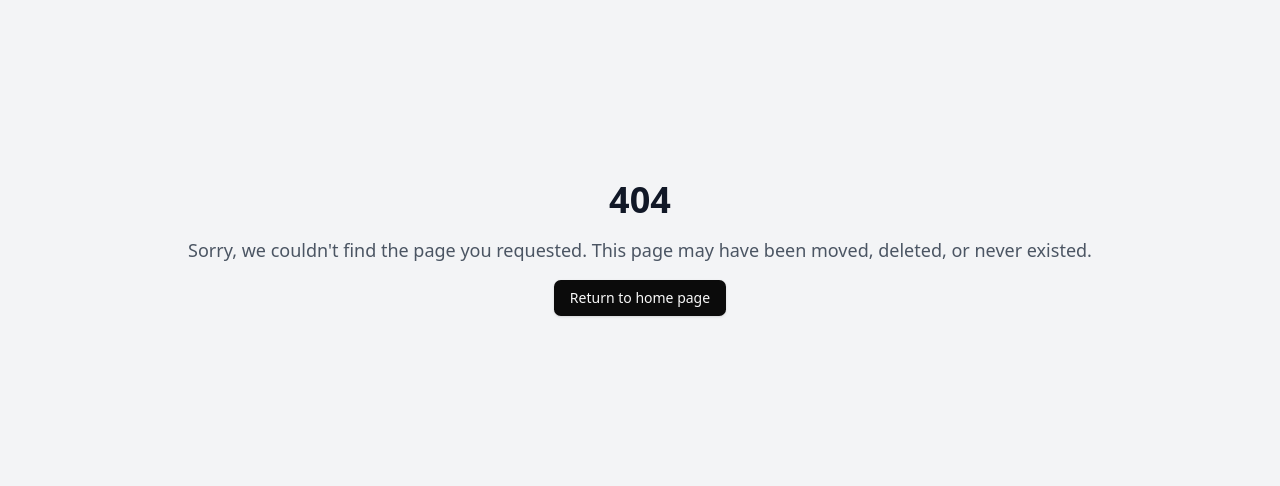
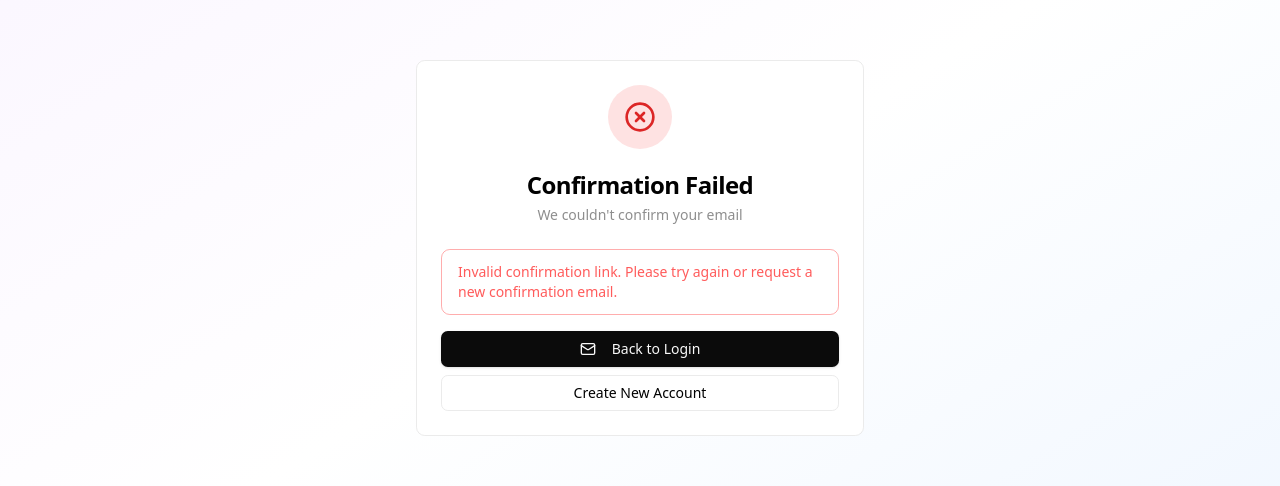
Before and after one commit to Posyacorp/sg-6cd42f55-fa65-489a-9389-7b597027e056-1771946699, a Next.js app: page /auth/confirm-email in a window 1280 px wide. Before the commit this address had no page. Shown: the part 152-638 px from the top of the page. Built offline with nearby package versions, Linux system fonts and the light colour scheme; no server answers.

Commit message:
feat(auth): Implement email confirmation flow with resend option

```diff
--- /dev/null
+++ b/src/pages/auth/confirm-email.tsx
@@ -0,0 +1,153 @@
+import { SEO } from "@/components/SEO";
+import { Card, CardContent, CardDescription, CardHeader, CardTitle } from "@/components/ui/card";
+import { Alert, AlertDescription } from "@/components/ui/alert";
+import { Button } from "@/components/ui/button";
+import { useEffect, useState } from "react";
+import { supabase } from "@/integrations/supabase/client";
+import { useRouter } from "next/router";
+import { Loader2, CheckCircle2, XCircle, Mail } from "lucide-react";
+import { motion } from "framer-motion";
+import Link from "next/link";
+
+export default function ConfirmEmail() {
+  const router = useRouter();
+  const [status, setStatus] = useState<"loading" | "success" | "error">("loading");
+  const [message, setMessage] = useState("");
+
+  useEffect(() => {
+    const handleEmailConfirmation = async () => {
+      // Check for token in URL hash
+      const hashParams = new URLSearchParams(window.location.hash.substring(1));
+      const accessToken = hashParams.get("access_token");
+      const type = hashParams.get("type");
+
+      if (!accessToken || type !== "signup") {
+        setStatus("error");
+        setMessage("Invalid confirmation link. Please try again or request a new confirmation email.");
+        return;
+      }
+
+      try {
+        // Exchange token for session
+        const { error } = await supabase.auth.setSession({
+          access_token: accessToken,
+          refresh_token: hashParams.get("refresh_token") || "",
+        });
+
+        if (error) throw error;
+
+        setStatus("success");
+        setMessage("Email confirmed successfully! Redirecting to login...");
+
+        // Redirect to login after 2 seconds
+        setTimeout(() => {
+          router.push("/auth/login");
+        }, 2000);
+      } catch (error: any) {
+        console.error("Error confirming email:", error);
+        setStatus("error");
+        setMessage(error.message || "Failed to confirm email. Please try again.");
+      }
+    };
+
+    handleEmailConfirmation();
+  }, [router]);
+
+  return (
+    <>
+      <SEO
+        title="Confirm Email - Pukaarly"
+        description="Confirm your email address"
+      />
+      <div className="min-h-screen flex items-center justify-center bg-gradient-to-br from-purple-50 via-white to-blue-50 dark:from-gray-900 dark:via-gray-800 dark:to-gray-900 p-4">
+        <motion.div
+          className="w-full max-w-md"
+          initial={{ opacity: 0, y: 20 }}
+          animate={{ opacity: 1, y: 0 }}
+          transition={{ duration: 0.5 }}
+        >
+          <Card>
+            <CardHeader className="space-y-1 text-center">
+              <motion.div
+                initial={{ scale: 0 }}
+                animate={{ scale: 1 }}
+                transition={{ type: "spring", stiffness: 200, delay: 0.2 }}
+                className="mx-auto mb-4"
+              >
+                {status === "loading" && (
+                  <div className="w-16 h-16 rounded-full bg-blue-100 dark:bg-blue-900/20 flex items-center justify-center">
+                    <Loader2 className="w-8 h-8 text-blue-600 dark:text-blue-400 animate-spin" />
+                  </div>
+                )}
+                {status === "success" && (
+                  <div className="w-16 h-16 rounded-full bg-green-100 dark:bg-green-900/20 flex items-center justify-center">
+                    <CheckCircle2 className="w-8 h-8 text-green-600 dark:text-green-400" />
+                  </div>
+                )}
+                {status === "error" && (
+                  <div className="w-16 h-16 rounded-full bg-red-100 dark:bg-red-900/20 flex items-center justify-center">
+                    <XCircle className="w-8 h-8 text-red-600 dark:text-red-400" />
+                  </div>
+                )}
+              </motion.div>
+
+              <CardTitle className="text-2xl font-bold">
+                {status === "loading" && "Confirming Email..."}
+                {status === "success" && "Email Confirmed!"}
+                {status === "error" && "Confirmation Failed"}
+              </CardTitle>
+              <CardDescription>
+                {status === "loading" && "Please wait while we verify your email address"}
+                {status === "success" && "Your account is now active"}
+                {status === "error" && "We couldn't confirm your email"}
+              </CardDescription>
+            </CardHeader>
+            <CardContent>
+              <motion.div
+                initial={{ opacity: 0, y: 10 }}
+                animate={{ opacity: 1, y: 0 }}
+                transition={{ duration: 0.4, delay: 0.3 }}
+              >
+                {status === "success" && (
+                  <Alert className="bg-green-50 dark:bg-green-900/20 border-green-200 dark:border-green-800">
+                    <AlertDescription className="text-green-800 dark:text-green-200">
+                      {message}
+                    </AlertDescription>
+                  </Alert>
+                )}
+
+                {status === "error" && (
+                  <div className="space-y-4">
+                    <Alert variant="destructive">
+                      <AlertDescription>{message}</AlertDescription>
+                    </Alert>
+
+                    <div className="flex flex-col gap-2">
+                      <Link href="/auth/login">
+                        <Button className="w-full">
+                          <Mail className="w-4 h-4 mr-2" />
+                          Back to Login
+                        </Button>
+                      </Link>
+                      <Link href="/auth/register">
+                        <Button variant="outline" className="w-full">
+                          Create New Account
+                        </Button>
+                      </Link>
+                    </div>
+                  </div>
+                )}
+
+                {status === "loading" && (
+                  <div className="flex items-center justify-center py-8">
+                    <Loader2 className="w-8 h-8 animate-spin text-muted-foreground" />
+                  </div>
+                )}
+              </motion.div>
+            </CardContent>
+          </Card>
+        </motion.div>
+      </div>
+    </>
+  );
+}
--- a/src/pages/auth/login.tsx
+++ b/src/pages/auth/login.tsx
@@ -17,11 +17,13 @@ export default function Login() {
   const [showPassword, setShowPassword] = useState(false);
   const [isLoading, setIsLoading] = useState(false);
   const [error, setError] = useState("");
+  const [showResendConfirmation, setShowResendConfirmation] = useState(false);
   const router = useRouter();
 
   const handleLogin = async (e: React.FormEvent) => {
     e.preventDefault();
     setError("");
+    setShowResendConfirmation(false);
     setIsLoading(true);
 
     try {
@@ -30,7 +32,16 @@ export default function Login() {
         password,
       });
 
-      if (signInError) throw signInError;
+      if (signInError) {
+        // Check if error is due to unconfirmed email
+        if (signInError.message.toLowerCase().includes("email not confirmed")) {
+          setError("Please confirm your email address before logging in.");
+          setShowResendConfirmation(true);
+          setIsLoading(false);
+          return;
+        }
+        throw signInError;
+      }
 
       // Get user profile to check role
       const { data: profile } = await supabase
@@ -56,6 +67,33 @@ export default function Login() {
       }
     } catch (err: any) {
       setError(err.message || "Failed to login. Please try again.");
+    } finally {
+      setIsLoading(false);
+    }
+  };
+
+  const handleResendConfirmation = async () => {
+    if (!email) {
+      setError("Please enter your email address");
+      return;
+    }
+
+    setIsLoading(true);
+    setError("");
+
+    try {
+      const { error } = await supabase.auth.resend({
+        type: "signup",
+        email: email,
+      });
+
+      if (error) throw error;
+
+      setError("");
+      alert("Confirmation email sent! Please check your inbox.");
+      setShowResendConfirmation(false);
+    } catch (err: any) {
+      setError(err.message || "Failed to resend confirmation email");
     } finally {
       setIsLoading(false);
     }
--- a/src/services/messageService.ts
+++ b/src/services/messageService.ts
@@ -195,7 +195,6 @@ export const messageService = {
   async getUnreadCount(userId: string): Promise<{ data: number | null; error: any }> {
     try {
       // Fetch all unread messages not sent by the user
-      // @ts-expect-error - Supabase client typing issue with filters
       const { data: messages, error } = await (supabase as any)
         .from("messages")
         .select("id")
```
